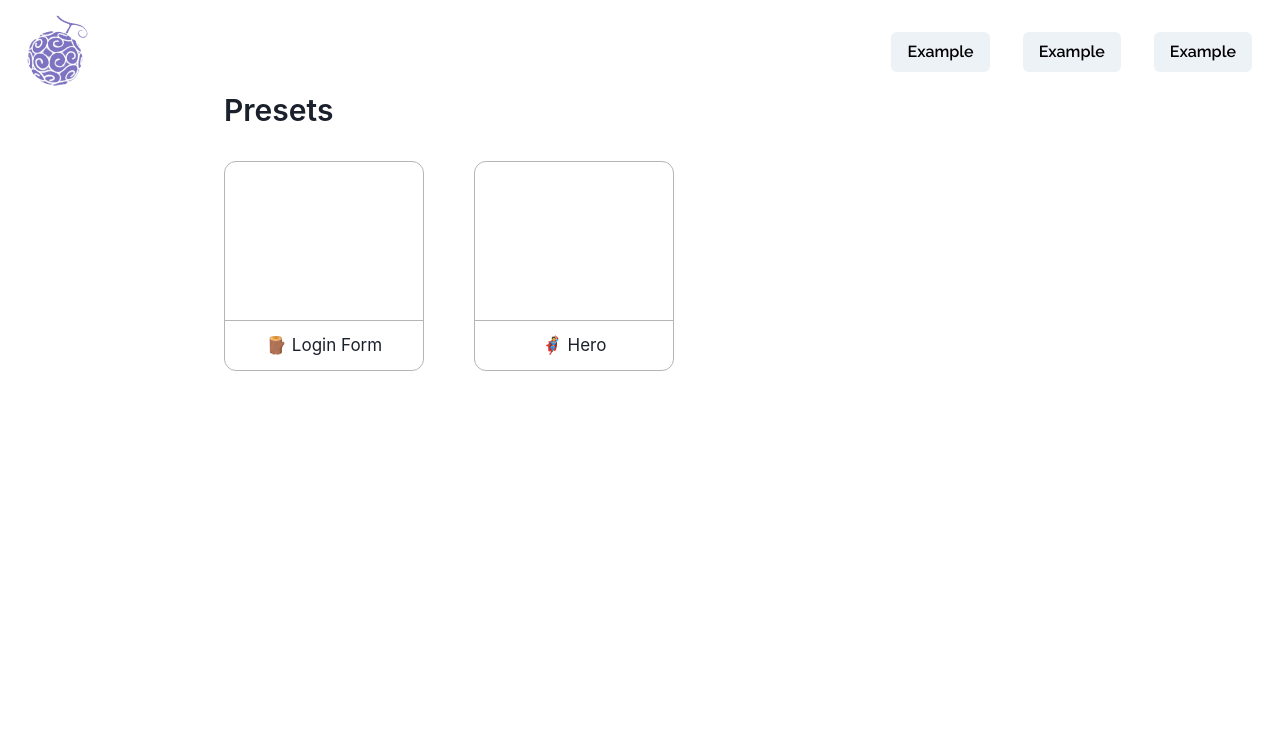
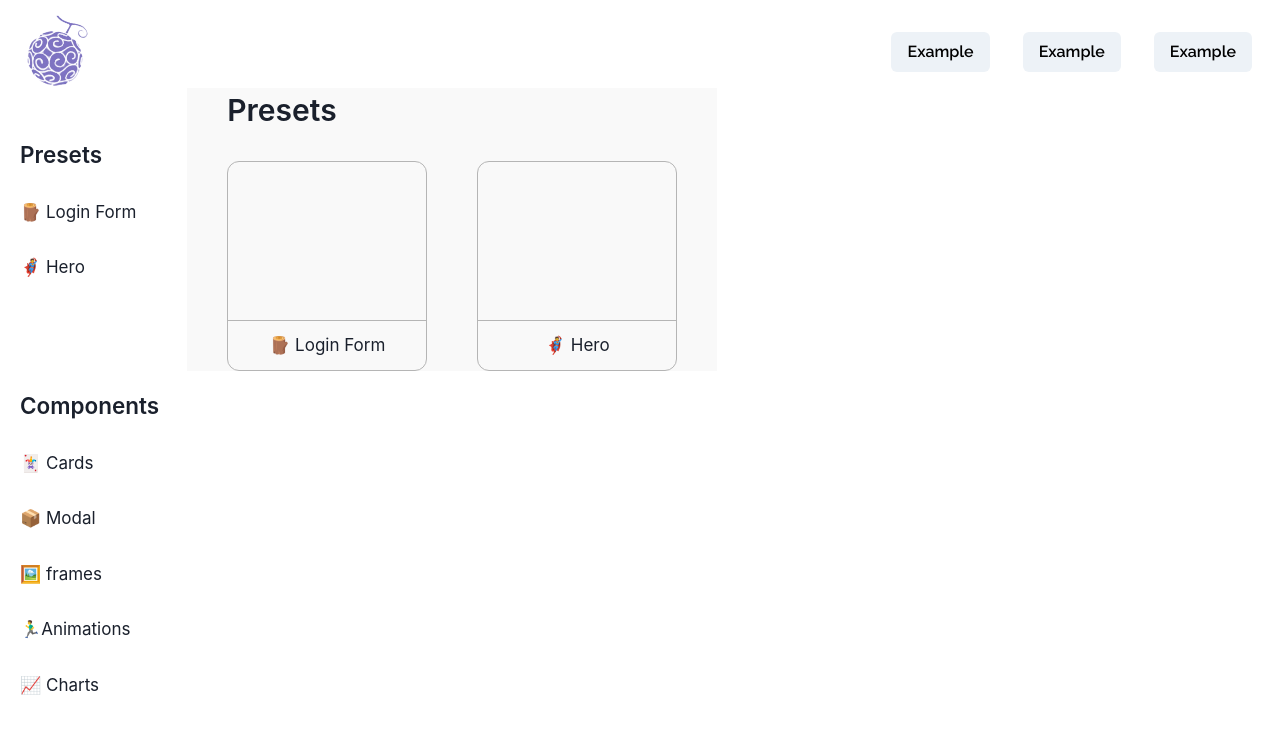
Before and after one commit to AdminForIinRange/personaluicompnextjschakraui, a Next.js app: page /components in a window 1280 px wide. Shown: the top 734 px of the page. Built offline with nearby package versions, Linux system fonts and the light colour scheme.

Commit message:
applying flex, and create a new sidebar without drawer, i still want to keep it tho flex

```diff
--- a/src/components/PresetCardList/PresetCardList.jsx
+++ b/src/components/PresetCardList/PresetCardList.jsx
@@ -31,8 +31,71 @@ const PresetCardList = () => {
   ];
   return (
     <>
-      <VStack justify={"center"}>
-        <HStack justify={"left"} w={"65%"} h={"100%"}>
+      <HStack align={"start"} >
+        <VStack px={"20px"}>
+          <HStack justify={"left"}  w={"100%"}>
+          <Text fontSize={"22.5px"} mt={"50px"} fontWeight={"600"} textAlign={"left"}>
+            Presets
+          </Text>
+          </HStack>
+
+          <VStack
+            justify={"left"}
+            align={"left"}
+            gap={"30px"}
+            mt={"20px"}
+            w={"100%"}
+          >
+            {PresetItems.map((item, index) => (
+              <Text
+                key={index}
+                cursor={"pointer"}
+                transition="transform, 0.3s ease-in-out"
+                _hover={{
+                  marginLeft: "15px",
+                }}
+                w={"100%"}
+                textAlign={"left"}
+                fontSize={"17px"}
+                fontWeight={"400"}
+              >
+                {item.title}
+              </Text>
+            ))}
+          </VStack>
+          <HStack justify={"left"}  w={"100%"}>
+          <Text fontSize={"22.5px"} mt={"100px"} fontWeight={"600"} textAlign={"left"}>
+            Components
+          </Text>
+          </HStack>
+          <VStack
+            justify={"left"}
+            align={"left"}
+            gap={"30px"}
+            mt={"20px"}
+            w={"100%"}
+          >
+            {CompItems.map((item, index) => (
+              <Text
+                key={index}
+                cursor={"pointer"}
+                transition="transform, 0.3s ease-in-out"
+                _hover={{
+                  marginLeft: "15px",
+                }}
+                w={"100%"}
+                textAlign={"left"}
+                fontSize={"17px"}
+                fontWeight={"400"}
+              >
+                {item.title}
+              </Text>
+            ))}
+          </VStack>
+        </VStack>
+
+        <VStack justify={"center"} px={10} bgColor={"#F9F9F9"}>
+          <HStack justify={"left"} w={"100%"} h={"100%"}>
             <Text fontSize={"30"} fontWeight={"600"}>
               Presets
             </Text>
@@ -42,7 +105,7 @@ const PresetCardList = () => {
             align={"left"}
             justify={"left"}
             h={"100%"}
-          w={"65%"}
+            w={"100%"}
             gap={"50px"}
           >
             {PresetItems.map((item) => (
@@ -75,7 +138,9 @@ const PresetCardList = () => {
               </Box>
             ))}
           </HStack>
+
         </VStack>
+      </HStack>
     </>
   );
 };
```
Lines whose indentation alone changed are shown as unchanged.
